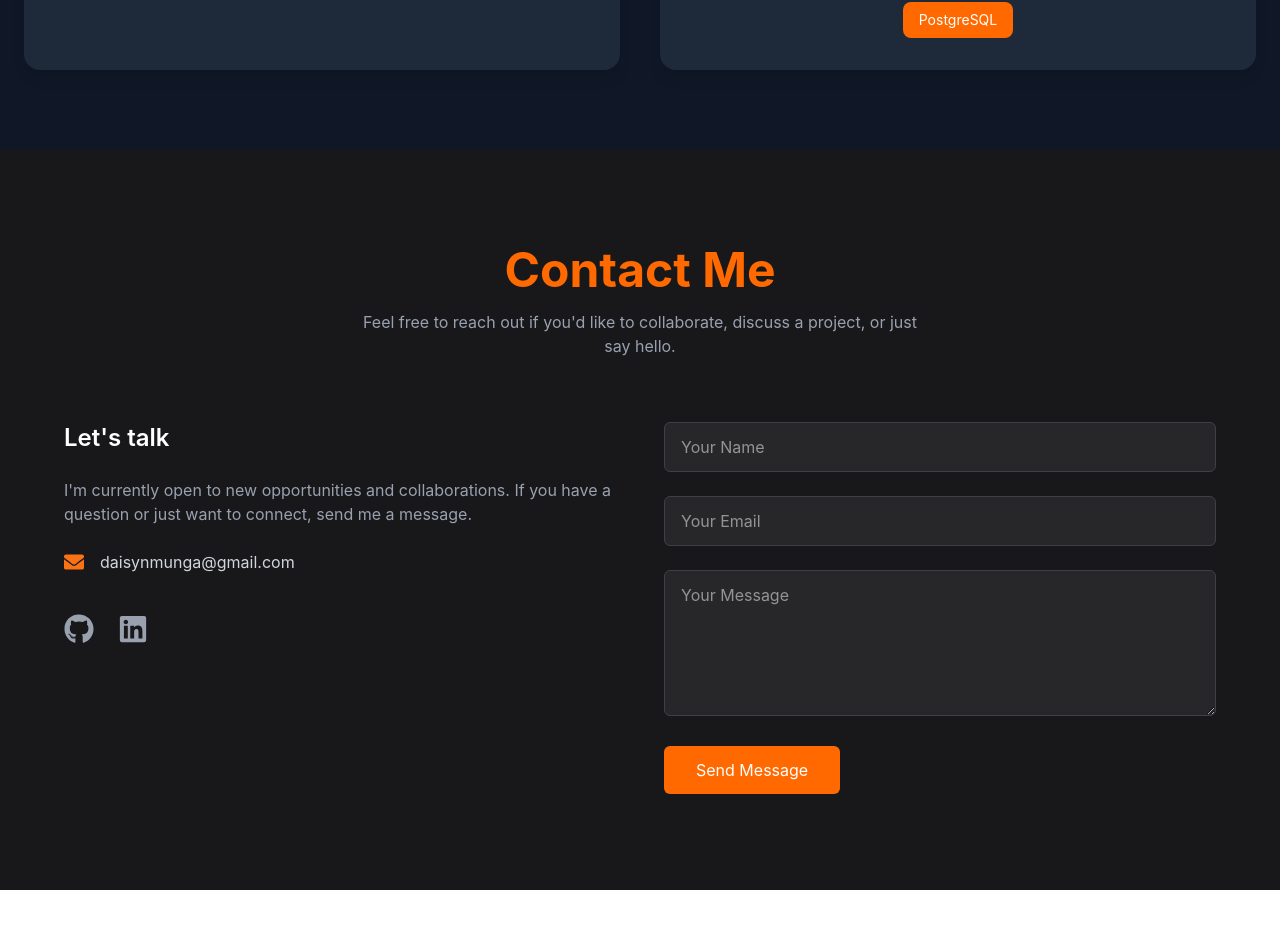
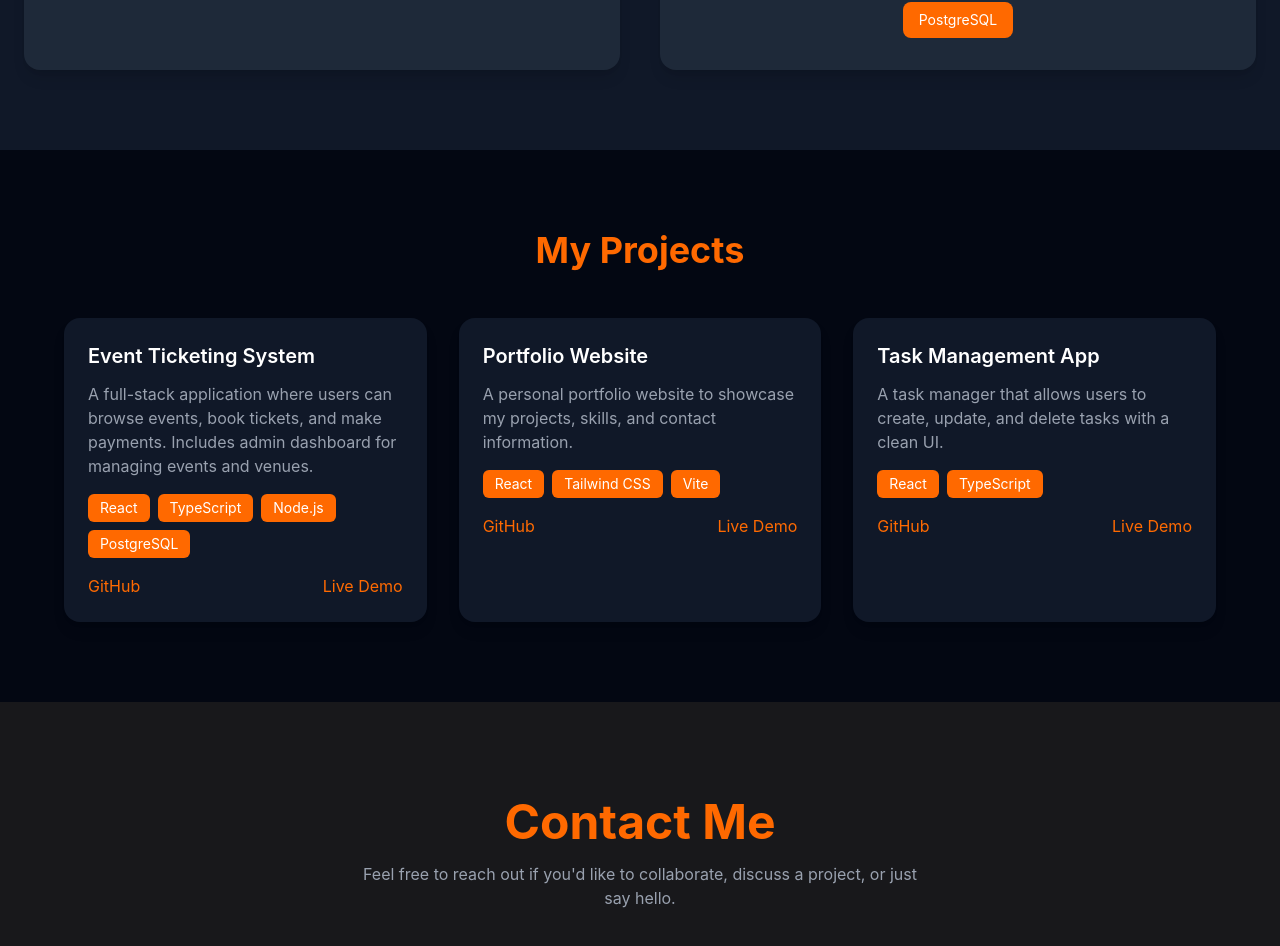
Before and after one commit to Mungad/Portfolio, a React (Vite) app: page / in a window 1280 px wide. Shown: the part 1288-2234 px from the top of the page. Before the commit the page ends 2178 px from the top, so only its background shows below. Built offline with nearby package versions, Linux system fonts and the light colour scheme.

Commit message:
Projects

```diff
--- a/src/components/Navbar.tsx
+++ b/src/components/Navbar.tsx
@@ -42,7 +42,9 @@ export default function Navbar() {
           <ul className="flex flex-col space-y-4 text-gray-300">
             <li className="hover:text-orange-500 cursor-pointer">Home</li>
             <a href="#about" className="hover:text-orange-500">About</a>
-            <li className="hover:text-orange-500 cursor-pointer">Projects</li>
+            <a href="#projects" className="hover:text-orange-500">
+  Projects
+</a>
             <li className="hover:text-orange-500 cursor-pointer">Contact me</li>
           </ul>
 
--- /dev/null
+++ b/src/components/Projects.tsx
@@ -0,0 +1,91 @@
+export default function Projects() {
+  const projects = [
+    {
+      title: "Event Ticketing System",
+      description:
+        "A full-stack application where users can browse events, book tickets, and make payments. Includes admin dashboard for managing events and venues.",
+      tech: ["React", "TypeScript", "Node.js", "PostgreSQL"],
+      github: "https://github.com/yourusername/event-ticketing",
+      demo: "#",
+    },
+    {
+      title: "Portfolio Website",
+      description:
+        "A personal portfolio website to showcase my projects, skills, and contact information.",
+      tech: ["React", "Tailwind CSS", "Vite"],
+      github: "https://github.com/yourusername/portfolio",
+      demo: "#",
+    },
+    {
+      title: "Task Management App",
+      description:
+        "A task manager that allows users to create, update, and delete tasks with a clean UI.",
+      tech: ["React", "TypeScript"],
+      github: "https://github.com/yourusername/task-app",
+      demo: "#",
+    },
+  ]
+
+  return (
+    <section id="projects" className="bg-gray-950 text-white py-20 px-6">
+      <div className="max-w-6xl mx-auto">
+
+        {/* Title */}
+        <h2 className="text-4xl font-bold text-center text-orange-500 mb-12">
+          My Projects
+        </h2>
+
+        {/* Projects Grid */}
+        <div className="grid md:grid-cols-2 lg:grid-cols-3 gap-8">
+
+          {projects.map((project, index) => (
+            <div
+              key={index}
+              className="bg-gray-900 p-6 rounded-2xl shadow-lg hover:scale-105 transition-transform duration-300"
+            >
+              <h3 className="text-xl font-semibold mb-3">
+                {project.title}
+              </h3>
+
+              <p className="text-gray-400 mb-4">
+                {project.description}
+              </p>
+
+              {/* Tech Stack */}
+              <div className="flex flex-wrap gap-2 mb-4">
+                {project.tech.map((tech, i) => (
+                  <span
+                    key={i}
+                    className="bg-orange-500 text-sm px-3 py-1 rounded-md"
+                  >
+                    {tech}
+                  </span>
+                ))}
+              </div>
+
+              {/* Links */}
+              <div className="flex justify-between mt-4">
+                <a
+                  href={project.github}
+                  target="_blank"
+                  className="text-orange-500 hover:underline"
+                >
+                  GitHub
+                </a>
+
+                <a
+                  href={project.demo}
+                  target="_blank"
+                  className="text-orange-500 hover:underline"
+                >
+                  Live Demo
+                </a>
+              </div>
+            </div>
+          ))}
+
+        </div>
+      </div>
+    </section>
+  )
+}
--- a/src/pages/Home.tsx
+++ b/src/pages/Home.tsx
@@ -2,6 +2,7 @@
 import Hero from '../components/Hero'
 import Navbar from '../components/Navbar'
 import About from '../components/About'
+import Projects from '../components/Projects'
 import ContactMe from "../components/ContactMe"
 
 
@@ -11,6 +12,7 @@ export default function Home() {
       <Hero />
       <Navbar />
       <About />
+      <Projects />
       <ContactMe />
     </main>
   )
```
